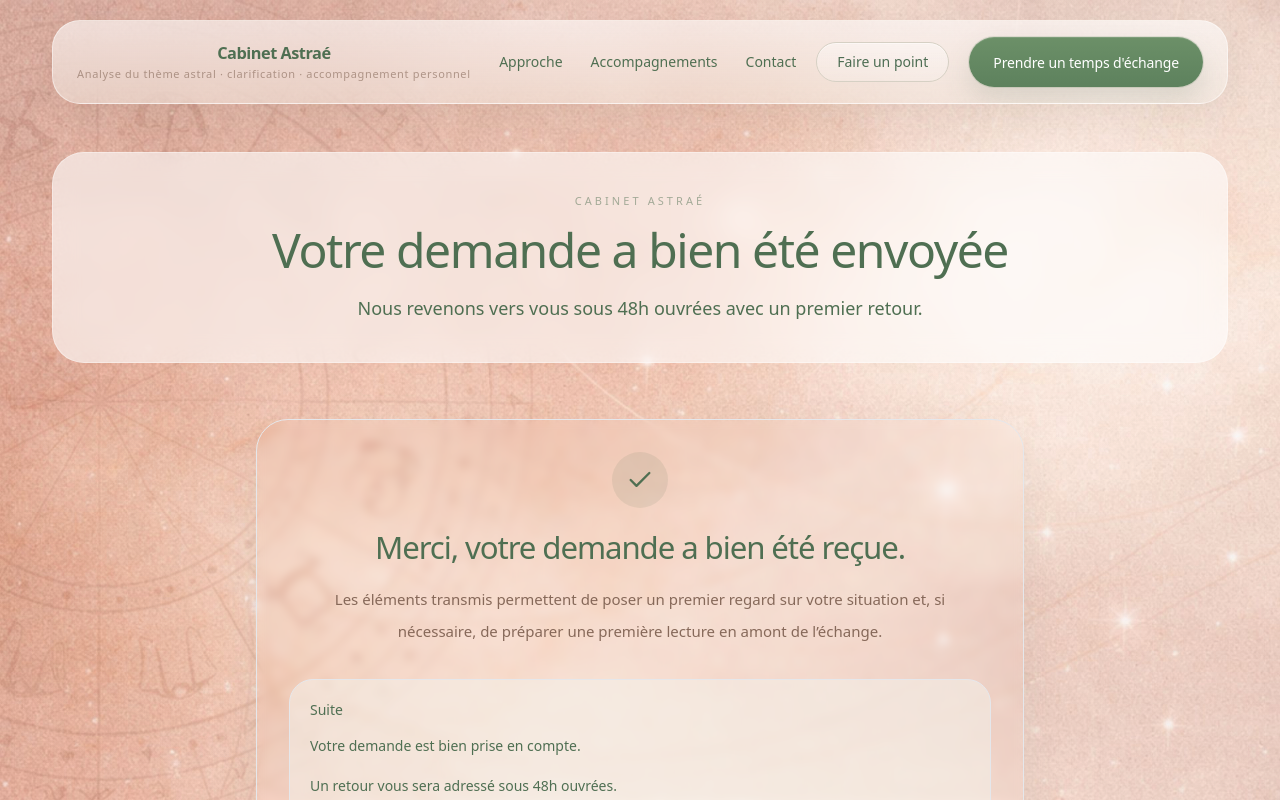
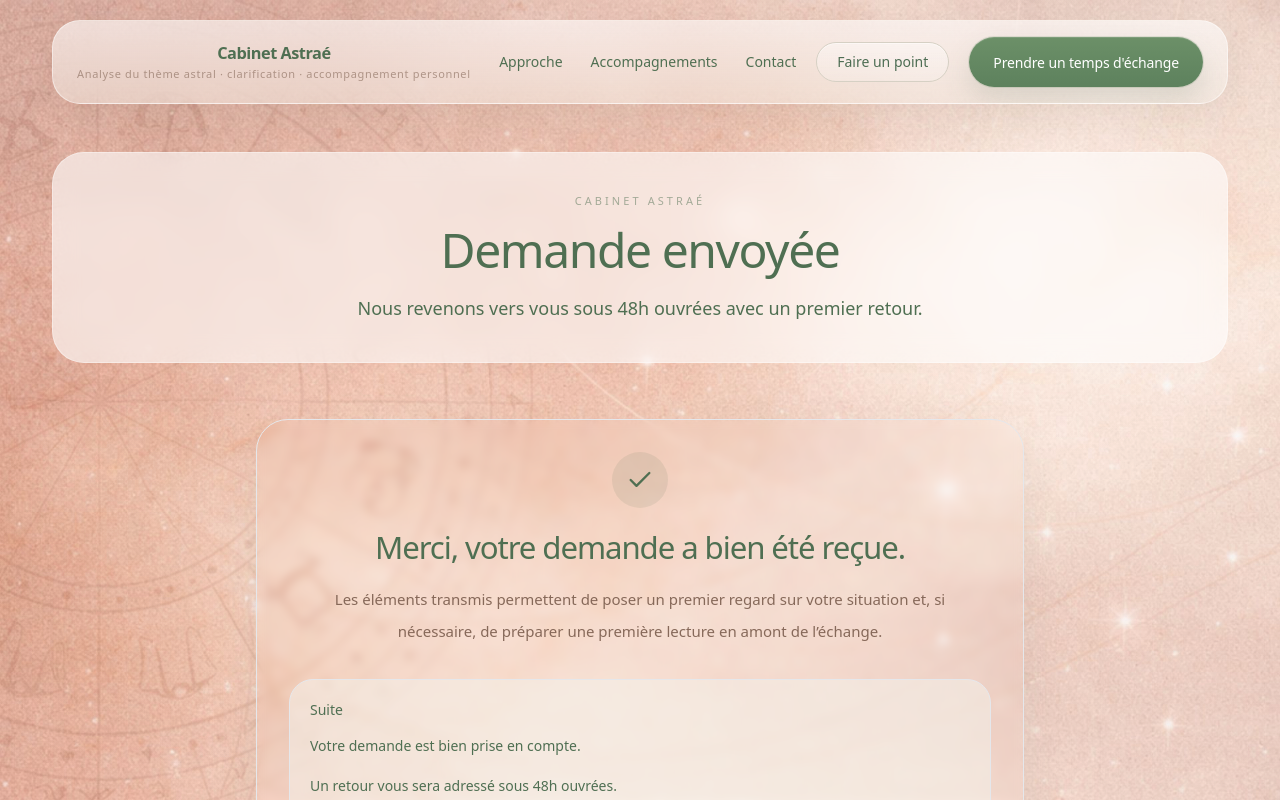
Before and after one commit to arnaudcrestey/cabinet-astrae, a Next.js app: page /demande-envoyee in a window 1280 px wide. Shown: the top 800 px of the page. Built offline with nearby package versions, Linux system fonts and the light colour scheme.

Commit message:
Update page.tsx

```diff
--- a/app/demande-envoyee/page.tsx
+++ b/app/demande-envoyee/page.tsx
@@ -4,7 +4,7 @@ import { PageFrame } from "@/components/projection/PageFrame";
 export default function DemandeEnvoyeePage() {
   return (
     <PageFrame
-      title="Votre demande a bien été envoyée"
+      title="Demande envoyée"
       intro="Nous revenons vers vous sous 48h ouvrées avec un premier retour."
     >
       <div className="mx-auto max-w-3xl">
```
